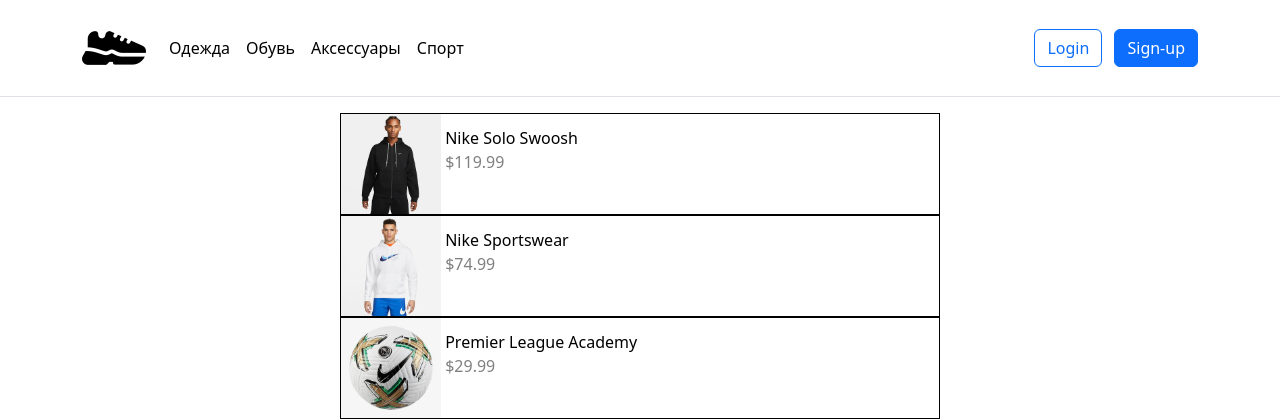
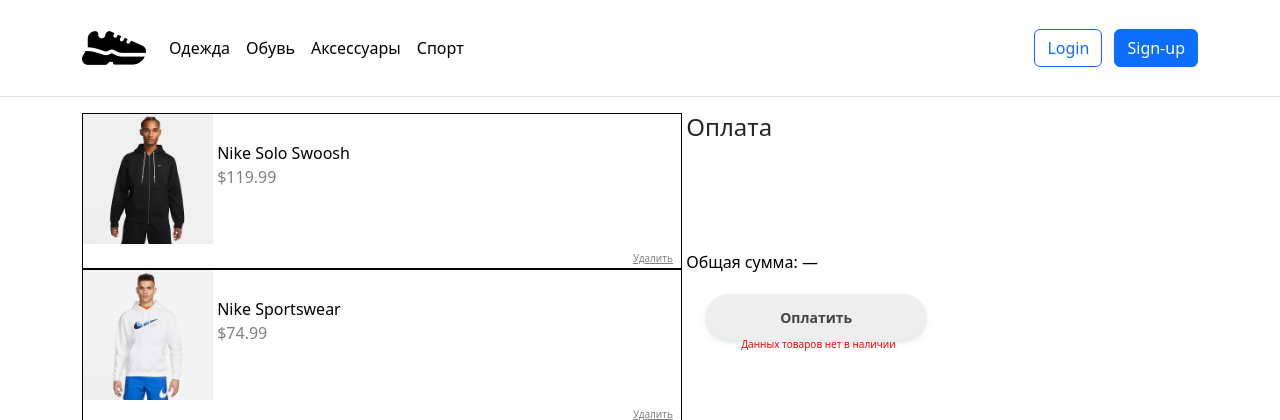
Before and after one commit to v1rus41l/onlinestore-project, a Flask app: page /basket in a window 1280 px wide. Shown: the top 420 px of the page. Run offline with Flask 3, Linux system fonts and the light colour scheme; data comes from the database, SQL or seed files in the repository; both versions use the stored data as it was after the commit.

Commit message:
project1

```diff
--- a/server.py
+++ b/server.py
@@ -32,7 +32,7 @@ def index():
     clothes = db_sess.query(Clothes).all()[:3]
     accessory = db_sess.query(Accessory).all()[:3]
     sports = db_sess.query(Sports).all()[:3]
-    return render_template('index.html', title='Тест', sneakers=sneakers, clothes=clothes, accessory=accessory, sports=
+    return render_template('index.html', title='Главная страница', sneakers=sneakers, clothes=clothes, accessory=accessory, sports=
                            sports)
 
 
@@ -162,7 +162,7 @@ def logout():
 def shoes_page():
     db_sess = db_session.create_session()
     sneakers = db_sess.query(Sneakers).all()
-    return render_template('shoes_page.html', title='Тест', sneakers=sneakers)
+    return render_template('shoes_page.html', title='Кроссовки', sneakers=sneakers)
 
 
 # shoes_filter
@@ -170,41 +170,41 @@ def shoes_page():
 def shoes_min_to_max():
     db_sess = db_session.create_session()
     sneakers = db_sess.query(Sneakers).order_by(Sneakers.cost)
-    return render_template('shoes_page.html', title='Тест', sneakers=sneakers)
+    return render_template('shoes_page.html', title='Кроссовки', sneakers=sneakers)
 
 @app.route('/shoes_max_to_min')
 def shoes_max_to_min():
     db_sess = db_session.create_session()
     sneakers = db_sess.query(Sneakers).order_by(Sneakers.cost)[::-1]
-    return render_template('shoes_page.html', title='Тест', sneakers=sneakers)
+    return render_template('shoes_page.html', title='Кроссовки', sneakers=sneakers)
 
 
 @app.route('/shoes_male')
 def shoes_male():
     db_sess = db_session.create_session()
     sneakers = db_sess.query(Sneakers).filter(Sneakers.sex == 'male')
-    return render_template('shoes_page.html', title='Тест', sneakers=sneakers)
+    return render_template('shoes_page.html', title='Кроссовки', sneakers=sneakers)
 
 
 @app.route('/shoes_female')
 def shoes_female():
     db_sess = db_session.create_session()
     sneakers = db_sess.query(Sneakers).filter(Sneakers.sex == 'female')
-    return render_template('shoes_page.html', title='Тест', sneakers=sneakers)
+    return render_template('shoes_page.html', title='Кроссовки', sneakers=sneakers)
 
 
 @app.route('/shoes_kids')
 def shoes_kids():
     db_sess = db_session.create_session()
     sneakers = db_sess.query(Sneakers).filter(Sneakers.sex == 'kids')
-    return render_template('shoes_page.html', title='Тест', sneakers=sneakers)
+    return render_template('shoes_page.html', title='Кроссовки', sneakers=sneakers)
 
 
 @app.route('/clothes_page')
 def clothes_page():
     db_sess = db_session.create_session()
     clothes = db_sess.query(Clothes).all()
-    return render_template('clothes_page.html', title='Тест', clothes=clothes)
+    return render_template('clothes_page.html', title='Одежда', clothes=clothes)
 
 
 # shoes_filter
@@ -212,41 +212,41 @@ def clothes_page():
 def clothes_min_to_max():
     db_sess = db_session.create_session()
     clothes = db_sess.query(Clothes).order_by(Clothes.cost)
-    return render_template('clothes_page.html', title='Тест', clothes=clothes)
+    return render_template('clothes_page.html', title='Одежда', clothes=clothes)
 
 @app.route('/clothes_max_to_min')
 def clothes_max_to_min():
     db_sess = db_session.create_session()
     clothes = db_sess.query(Clothes).order_by(Clothes.cost)[::-1]
-    return render_template('clothes_page.html', title='Тест', clothes=clothes)
+    return render_template('clothes_page.html', title='Одежда', clothes=clothes)
 
 
 @app.route('/clothes_male')
 def clothes_male():
     db_sess = db_session.create_session()
     clothes = db_sess.query(Clothes).filter(Clothes.sex == 'male')
-    return render_template('clothes_page.html', title='Тест', clothes=clothes)
+    return render_template('clothes_page.html', title='Одежда', clothes=clothes)
 
 
 @app.route('/clothes_female')
 def clothes_female():
     db_sess = db_session.create_session()
     clothes = db_sess.query(Clothes).filter(Clothes.sex == 'female')
-    return render_template('clothes_page.html', title='Тест', clothes=clothes)
+    return render_template('clothes_page.html', title='Одежда', clothes=clothes)
 
 
 @app.route('/clothes_kids')
 def clothes_kids():
     db_sess = db_session.create_session()
     clothes = db_sess.query(Clothes).filter(Clothes.sex == 'kids')
-    return render_template('clothes_page.html', title='Тест', clothes=clothes)
+    return render_template('clothes_page.html', title='Одежда', clothes=clothes)
 
 
 @app.route('/accessory_page')
 def accessory_page():
     db_sess = db_session.create_session()
     accessory = db_sess.query(Accessory).all()
-    return render_template('accessory_page.html', title='Тест', accessory=accessory)
+    return render_template('accessory_page.html', title='Аксессуары', accessory=accessory)
 
 
 #accessory filters
@@ -254,47 +254,47 @@ def accessory_page():
 def accessory_max_to_min():
     db_sess = db_session.create_session()
     accessory = db_sess.query(Accessory).order_by(Accessory.cost)[::-1]
-    return render_template('accessory_page.html', title='Тест', accessory=accessory)
+    return render_template('accessory_page.html', title='Аксессуары', accessory=accessory)
 
 
 @app.route('/accessory_min_to_max')
 def accessory_min_to_max():
     db_sess = db_session.create_session()
     accessory = db_sess.query(Accessory).order_by(Accessory.cost)
-    return render_template('accessory_page.html', title='Тест', accessory=accessory)
+    return render_template('accessory_page.html', title='Аксессуары', accessory=accessory)
 
 @app.route('/accessory_bottle')
 def accessory_bottle():
     db_sess = db_session.create_session()
     accessory = db_sess.query(Accessory).filter(Accessory.type == 'bottle')
-    return render_template('accessory_page.html', title='Тест', accessory=accessory)
+    return render_template('accessory_page.html', title='Аксессуары', accessory=accessory)
 
 @app.route('/accessory_ball')
 def accessory_ball():
     db_sess = db_session.create_session()
     accessory = db_sess.query(Accessory).filter(Accessory.type == 'ball')
-    return render_template('accessory_page.html', title='Тест', accessory=accessory)
+    return render_template('accessory_page.html', title='Аксессуары', accessory=accessory)
 
 
 @app.route('/accessory_headdress')
 def accessory_headdress():
     db_sess = db_session.create_session()
     accessory = db_sess.query(Accessory).filter(Accessory.type == 'headdress')
-    return render_template('accessory_page.html', title='Тест', accessory=accessory)
+    return render_template('accessory_page.html', title='Аксессуары', accessory=accessory)
 
 
 @app.route('/accessory_bag')
 def accessory_bag():
     db_sess = db_session.create_session()
     accessory = db_sess.query(Accessory).filter(Accessory.type == 'bag')
-    return render_template('accessory_page.html', title='Тест', accessory=accessory)
+    return render_template('accessory_page.html', title='Аксессуары', accessory=accessory)
 
 
 @app.route('/sports_page')
 def sports_page():
     db_sess = db_session.create_session()
     sports = db_sess.query(Sports).all()
-    return render_template('sports_page.html', title='Тест', sports=sports)
+    return render_template('sports_page.html', title='Спорт', sports=sports)
 
 
 #sports filter
@@ -302,20 +302,20 @@ def sports_page():
 def sports_min_to_max():
     db_sess = db_session.create_session()
     sports = db_sess.query(Sports).order_by(Sports.cost)
-    return render_template('sports_page.html', title='Тест', sports=sports)
+    return render_template('sports_page.html', title='Спорт', sports=sports)
 
 
 @app.route('/sports_max_to_min')
 def sports_max_to_min():
     db_sess = db_session.create_session()
     sports = db_sess.query(Sports).order_by(Sports.cost)[::-1]
-    return render_template('sports_page.html', title='Тест', sports=sports)
+    return render_template('sports_page.html', title='Спорт', sports=sports)
 
 @app.route('/sports_soccer')
 def sports_soccer():
     db_sess = db_session.create_session()
     sports = db_sess.query(Sports).filter(Sports.type == 'football')
-    return render_template('sports_page.html', title='Тест', sports=sports)
+    return render_template('sports_page.html', title='Спорт', sports=sports)
 
 
 
@@ -323,28 +323,28 @@ def sports_soccer():
 def sports_running():
     db_sess = db_session.create_session()
     sports = db_sess.query(Sports).filter(Sports.type == 'running')
-    return render_template('sports_page.html', title='Тест', sports=sports)
+    return render_template('sports_page.html', title='Спорт', sports=sports)
 
 
 @app.route('/sports_basketball')
 def sports_basketball():
     db_sess = db_session.create_session()
     sports = db_sess.query(Sports).filter(Sports.type == 'basketball')
-    return render_template('sports_page.html', title='Тест', sports=sports)
+    return render_template('sports_page.html', title='Спорт', sports=sports)
 
 
 @app.route('/sports_tennis')
 def sports_tennis():
     db_sess = db_session.create_session()
     sports = db_sess.query(Sports).filter(Sports.type == 'tennis')
-    return render_template('sports_page.html', title='Тест', sports=sports)
+    return render_template('sports_page.html', title='Спорт', sports=sports)
 
 
 @app.route('/sports_golf')
 def sports_golf():
     db_sess = db_session.create_session()
     sports = db_sess.query(Sports).filter(Sports.type == 'golf')
-    return render_template('sports_page.html', title='Тест', sports=sports)
+    return render_template('sports_page.html', title='Спорт', sports=sports)
 
 
 @app.route('/shoes_tovar_<int:id>', methods=['GET', 'POST'])
@@ -354,7 +354,7 @@ def shoes_tovar(id):
         tovar = db_sess.query(Sneakers).filter(Sneakers.id == id
                                           ).first()
     return render_template('tovar_shoes.html',
-                           title='Редактирование работы',
+                           title=f'{tovar.name}',
                            tovar=tovar
                            )
 
@@ -366,7 +366,7 @@ def clothes_tovar(id):
         tovar = db_sess.query(Clothes).filter(Clothes.id == id
                                           ).first()
     return render_template('tovar_clothes.html',
-                           title='Редактирование работы',
+                           title=f'{tovar.name}',
                            tovar=tovar
                            )
 
@@ -378,7 +378,7 @@ def accessory_tovar(id):
         tovar = db_sess.query(Accessory).filter(Accessory.id == id
                                           ).first()
     return render_template('tovar_accessory.html',
-                           title='Редактирование работы',
+                           title=f'{tovar.name}',
                            tovar=tovar
                            )
 
@@ -390,7 +390,7 @@ def sport_tovar(id):
         tovar = db_sess.query(Sports).filter(Sports.id == id
                                           ).first()
     return render_template('tovar_sport.html',
-                           title='Редактирование работы',
+                           title=f'{tovar.name}',
                            tovar=tovar
                            )
 
@@ -401,7 +401,7 @@ def basket():
         db_sess = db_session.create_session()
         basket = db_sess.query(Basket).all()
     return render_template('basket.html',
-                           title='Редактирование работы',
+                           title='Корзина',
                            basket=basket
                            )
 
@@ -417,6 +417,7 @@ def add_basket_shoes(id):
     basket.name = tovar.name
     basket.cost = tovar.cost
     basket.picture = tovar.picture
+    basket.type = 'shoes'
     db_sess.add(basket)
     db_sess.commit()
     return redirect(f'/shoes_tovar_{tovar.id}')
@@ -433,6 +434,7 @@ def add_basket_clothes(id):
     basket.name = tovar.name
     basket.cost = tovar.cost
     basket.picture = tovar.picture
+    basket.type = 'clothes'
     db_sess.add(basket)
     db_sess.commit()
     return redirect(f'/clothes_tovar_{tovar.id}')
@@ -449,6 +451,7 @@ def add_basket_accessory(id):
     basket.name = tovar.name
     basket.cost = tovar.cost
     basket.picture = tovar.picture
+    basket.type = 'accessory'
     db_sess.add(basket)
     db_sess.commit()
     return redirect(f'/accessory_tovar_{tovar.id}')
@@ -465,9 +468,21 @@ def add_basket_sport(id):
     basket.name = tovar.name
     basket.cost = tovar.cost
     basket.picture = tovar.picture
+    basket.type = 'sport'
     db_sess.add(basket)
     db_sess.commit()
     return redirect(f'/sport_tovar_{tovar.id}')
 
+
+@app.route('/basket_delete_item_<int:id>',  methods=['GET', 'POST'])
+@login_required
+def delete_basket_sport(id):
+    db_sess = db_session.create_session()
+    basket = db_sess.query(Basket).filter(Basket.id == id).first()
+    db_sess.delete(basket)
+    db_sess.commit()
+    return redirect('/basket')
+
+
 if __name__ == '__main__':
     main()
--- a/static/css/style_for_shoes.css
+++ b/static/css/style_for_shoes.css
@@ -199,10 +199,8 @@ h3 {
     top: 45px
 }
 
-.basket-block {
+.basket-tovars {
     width: 600px;
-    margin-left: auto;
-    margin-right: auto;
     border: 1px solid black
 }
 
@@ -223,3 +221,70 @@ h3 {
     color: gray;
     text-decoration: none;
 }
+
+.basket-block {
+    display: inline-block;
+}
+
+.payment {
+    display: inline-block;
+    width: 250px;
+    height: 400px;
+    vertical-align: top
+}
+
+.total-cost-text {
+    text-decoration: none;
+    color: black;
+    position: relative;
+    top: 100px;
+}
+
+.basket-buying {
+	box-sizing: border-box;
+	padding: 0 25px;
+	width: 220px;
+	margin: 0 15px 15px 0;
+	outline: none;
+	border: 1px solid #fff;
+	border-radius: 50px;
+	height: 46px;
+	line-height: 46px;
+	font-size: 14px;
+	font-weight: 600;
+	text-decoration: none;
+	color: #444;
+	box-shadow: 0 4px 6px rgb(65 132 144 / 10%), 0 1px 3px rgb(0 0 0 / 8%);
+	cursor: pointer;
+	user-select: none;
+	appearance: none;
+	touch-action: manipulation;
+	vertical-align: top;
+	transition: box-shadow 0.2s;
+	position: relative;
+	left: 20px;
+	top: 120px;
+}
+
+.basket-buying:disabled {
+	background-color: #eee;
+	border-color: #eee;
+	color: #444;
+	cursor: not-allowed;
+}
+
+.basket-warning {
+    text-decoration: none;
+    color: red;
+    font-size: 10px;
+    position: relative;
+    left: 55px;
+    top: 95px
+}
+
+.remove-from-basket {
+    color: gray;
+    font-size: 10px;
+    position: relative;
+    left: 550px
+}
--- a/templates/base.html
+++ b/templates/base.html
@@ -30,7 +30,7 @@
 <!--        </form>-->
             {% if current_user.is_authenticated %}
                 <a class="header-signs" href="#"><img src="/static/img/favourite.png"></a>
-                <a class="header-signs" href="#"><img src="/static/img/basket.png"></a>
+                <a class="header-signs" href="basket"><img src="/static/img/basket.png"></a>
                 <div class="dropdown text-end">
                   <a href="#" class="d-block link-dark text-decoration-none dropdown-toggle" data-bs-toggle="dropdown" aria-expanded="false">
                     <img src="https://github.com/mdo.png" alt="mdo" width="32" height="32" class="rounded-circle">
@@ -38,7 +38,7 @@
                   <ul class="dropdown-menu text-small">
                     <li><a class="dropdown-item" href="#">Профиль</a></li>
                     <li><a class="dropdown-item" href="#">Избранное</a></li>
-                    <li><a class="dropdown-item" href="#">Корзина</a></li>
+                    <li><a class="dropdown-item" href="/basket">Корзина</a></li>
                     <li><a class="dropdown-item" href="#">Настройки аккаунта</a></li>
                     <li><hr class="dropdown-divider"></li>
                     <li><a class="dropdown-item" href="/logout">Выход</a></li>
--- a/templates/basket.html
+++ b/templates/basket.html
@@ -1,17 +1,29 @@
 {% extends "base.html" %}
 
 {% block content %}
+
+<div class="basket-block">
+    {% if basket %}
         {% for item in basket%}
-<div class="basket-block">
         <div class="basket-tovars">
             <div class="basket-tovar-image">
-            <img src="{{ url_for('static', filename=item.picture) }}" width="100px">
+                <img src="{{ url_for('static', filename=item.picture) }}" width="130px">
             </div>
             <div class="mini-info">
                 <a class="basket-tovar-name">{{ item.name }}</a><br>
                 <a class="basket-tovar-cost">${{ item.cost }}</a>
-        </div>
-    </div>
+            </div><br>
+            <a href="basket_delete_item_{{ item.id }}" class="remove-from-basket">Удалить</a>
         </div>
         {% endfor %}
+        </div>
+        <div class="payment">
+            <h4>Оплата</h4>
+            <a class="total-cost-text">Общая сумма: —</a>
+            <button class="basket-buying" disabled><span>Оплатить</span></button>
+            <a class="basket-warning">Данных товаров нет в наличии</a>
+        </div>
+    {% else %}
+        <div class="is-empty"><h1>Корзина пуста</h1></div>
+    {% endif %}
 {% endblock %}
```
Also changed, not shown: db/store.db, static/img/accessory/accessory_4.jpg (added), static/img/accessory/accessory_5.jpg (added), static/img/accessory/accessory_6.jpg (added), static/img/accessory/accessory_7.jpg (added), static/img/accessory/accessory_8.jpg (added), static/img/accessory/accessory_9.jpg (added), static/img/sports/sports_4.jpg (added), static/img/sports/sports_5.jpg (added), static/img/sports/sports_6.jpg (added), static/img/sports/sports_7.jpg (added), static/img/sports/sports_8.jpg (added), static/img/sports/sports_9.jpg (added), 2 other files. Lines whose indentation alone changed are shown as unchanged.
